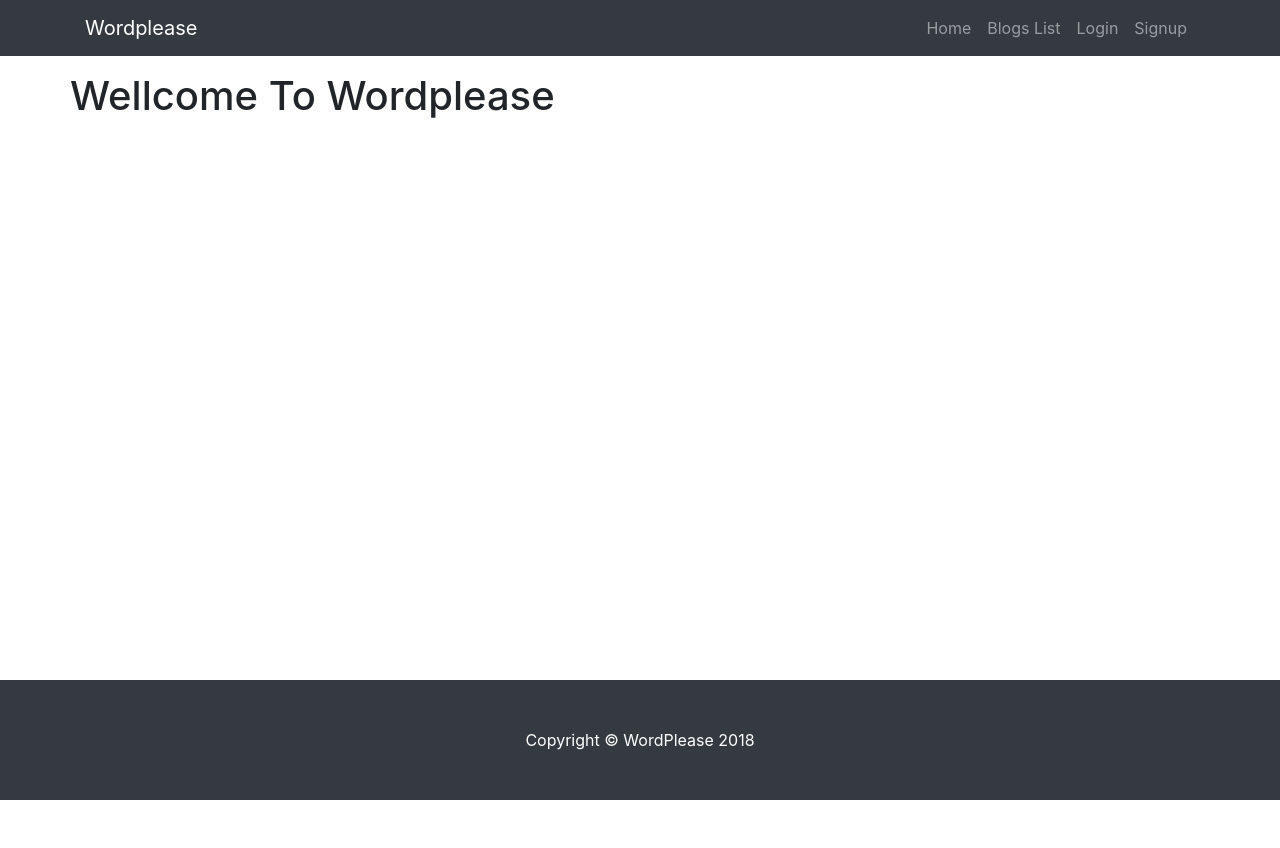
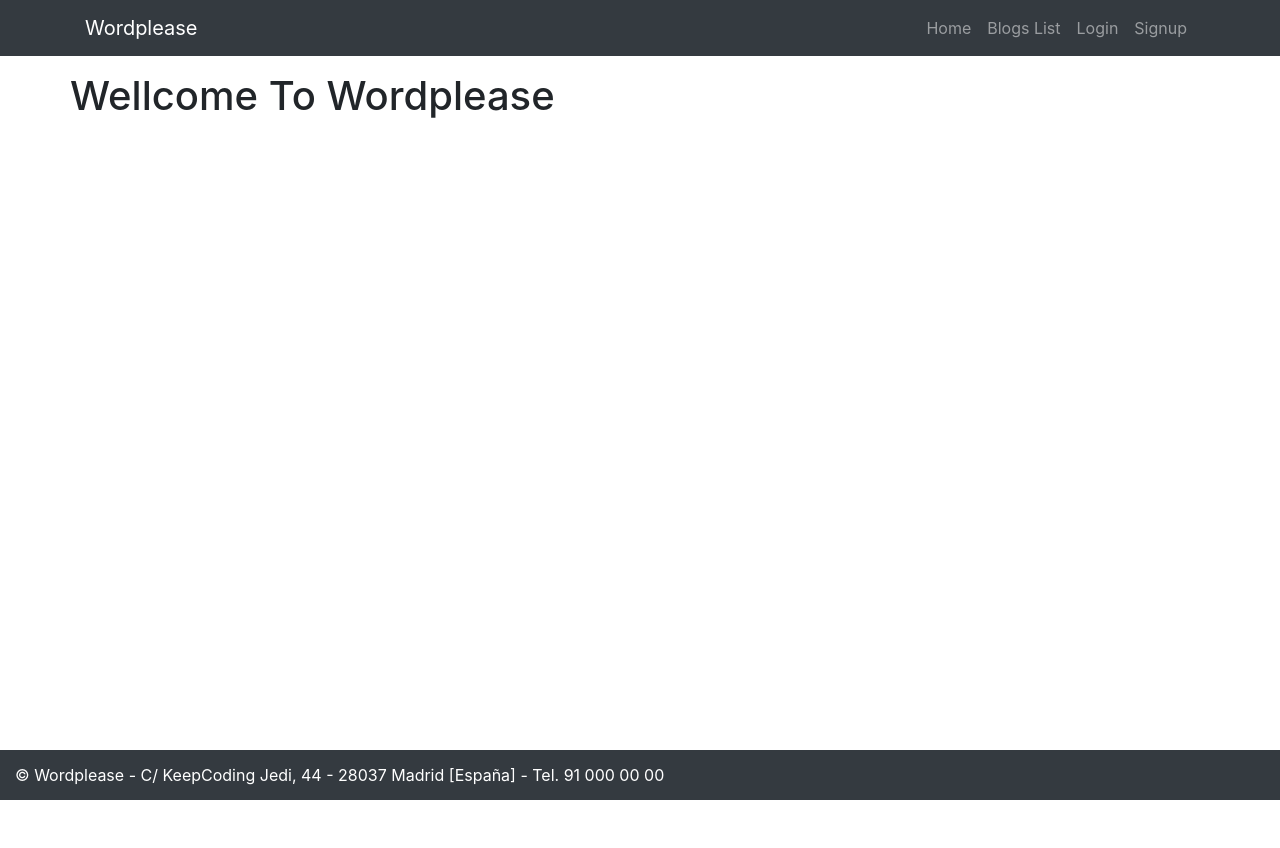
Before and after one commit to siono/8-KC-Practica-Django, a Django app: page / in a window 1280 px wide. Run offline with Django 3.2, Linux system fonts and the light colour scheme; data that the repository does not hold is empty; some libraries are stand-ins or nearby versions.

Commit message:
Modificiones del pie

```diff
--- a/src/blogs/static/css/wordplease.css
+++ b/src/blogs/static/css/wordplease.css
@@ -15,6 +15,13 @@ footer{
     left:0px;
     bottom:0px;
     width:100%;
+    height: 50px;
+
+}
+
+footer p{
+    margin: 0 auto;
+    line-height: 50px;
 }
 
 .clearfix {
--- a/src/blogs/templates/base.html
+++ b/src/blogs/templates/base.html
@@ -50,11 +50,14 @@
 
 </body>
 <!-- footer -->
-<footer class="py-5 bg-dark">
-      <div class="container">
-        <p class="m-0 text-center text-white">Copyright &copy; WordPlease 2018</p>
-      </div>
-      <!-- /.container -->
+<footer class="footer bg-dark">
+    <div class="container-fluid text-white">
+        <div class="pull-left">
+            <p>© Wordplease
+                <span class="hidden-xs">- C/ KeepCoding Jedi, 44 - 28037 Madrid [España] - Tel. 91 000 00 00</span></p>
+        </div>
+
+    </div>
 </footer>
 
 <!-- Bootstrap core JavaScript -->
```
